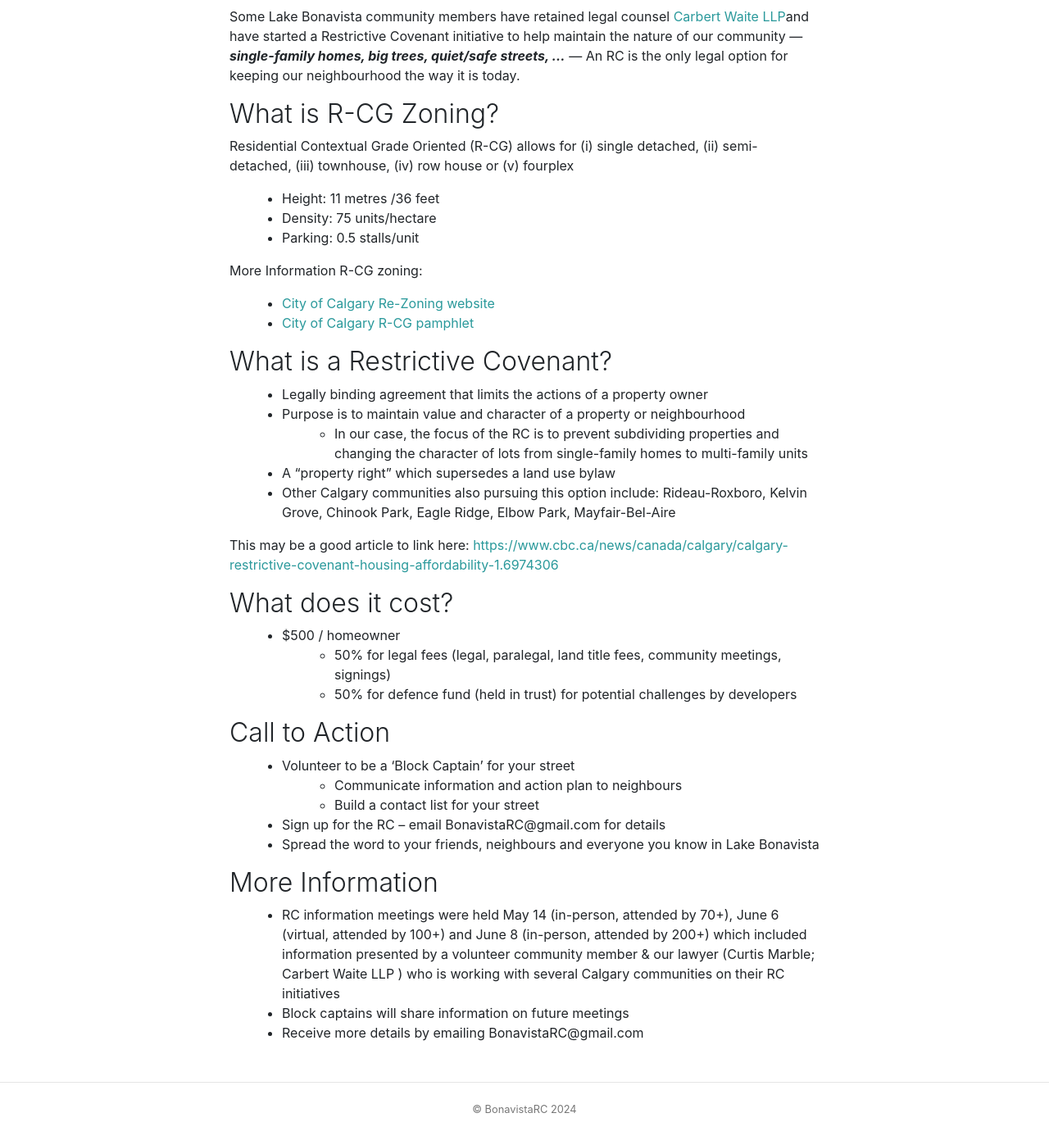
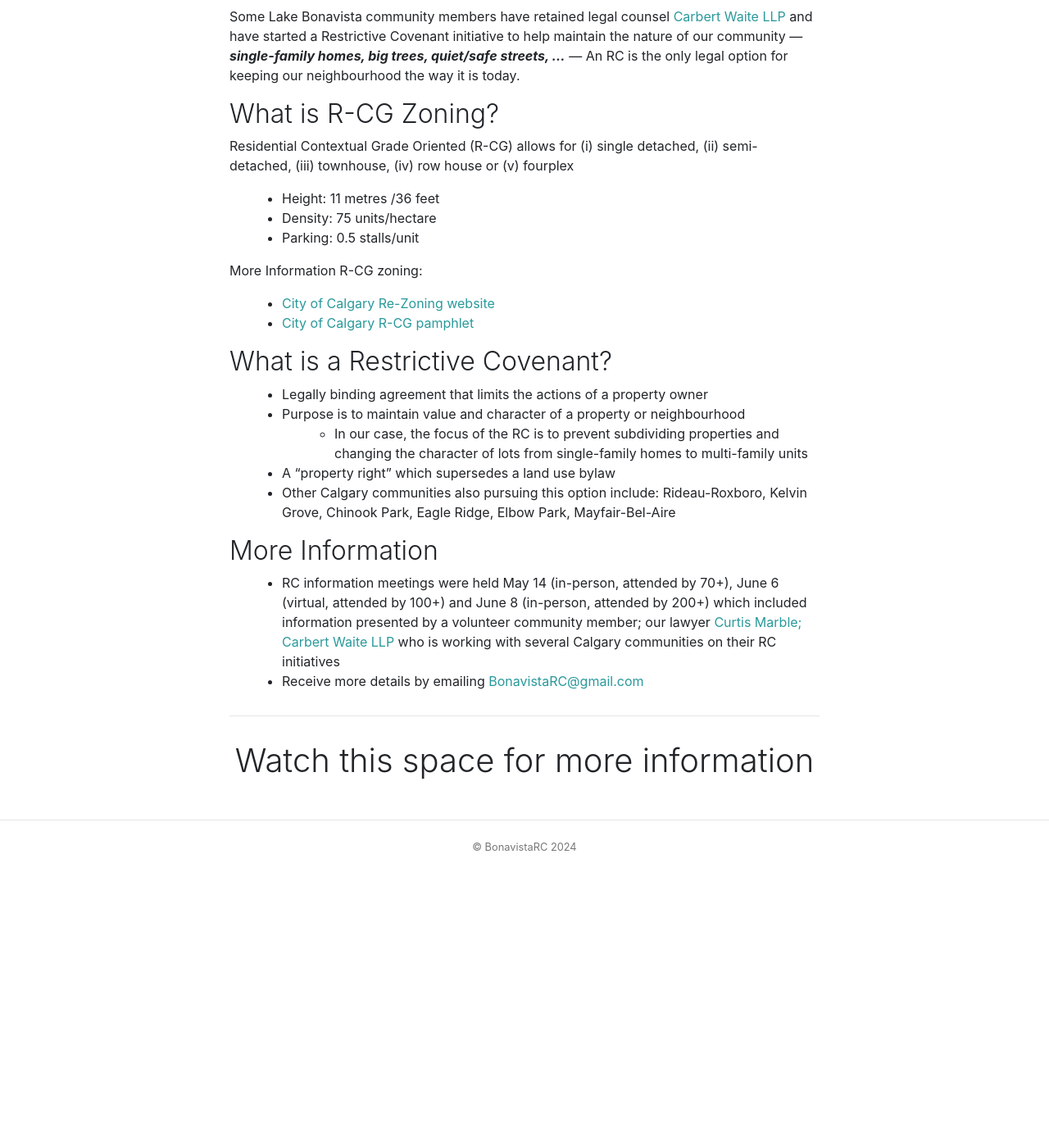
Before and after one commit to BonavistaRC/BonavistaRC.github.io, a Jekyll site: the page built from index.markdown, in a window 1280 px wide and 1400 px high, scrolled down 323 px. Shown: the top 1397 px of the window at 82% size. Built offline with Jekyll 4.4.1, drawn with Linux system fonts in a browser that asks for light colours; after the commit the page ends 1403 px from its top, so only the background shows below that.

Commit message:
Revised Landing page to map to URL

```diff
--- a/index.markdown
+++ b/index.markdown
@@ -52,7 +52,7 @@
 **As a result of the recently passed [Blanket R-CG Rezoning](https://www.calgary.ca/planning/projects/rezoning-for-housing.html) are you concerned about what could be
 built beside you?**
 
-Some Lake Bonavista community members have retained legal counsel [Carbert Waite LLP](https://carbertwaite.com/)and have started a Restrictive Covenant initiative to help maintain the nature of our community --- ***single-family homes, big trees, quiet/safe streets, ...*** --- An RC is the only legal option for keeping our neighbourhood the way it is today.
+Some Lake Bonavista community members have retained legal counsel [Carbert Waite LLP](https://carbertwaite.com/) and have started a Restrictive Covenant initiative to help maintain the nature of our community --- ***single-family homes, big trees, quiet/safe streets, ...*** --- An RC is the only legal option for keeping our neighbourhood the way it is today.
 
 ## What is R-CG Zoning?
 
@@ -77,6 +77,8 @@
 * Other Calgary communities also pursuing this option include: Rideau-Roxboro, Kelvin Grove,
 Chinook Park, Eagle Ridge, Elbow Park, Mayfair-Bel-Aire
 
+<!---
+
 This may be a good article to link here: [https://www.cbc.ca/news/canada/calgary/calgary-restrictive-covenant-housing-affordability-1.6974306](https://www.cbc.ca/news/canada/calgary/calgary-restrictive-covenant-housing-affordability-1.6974306)
 
 ## What does it cost?
@@ -88,13 +90,18 @@
 * Volunteer to be a ‘Block Captain’ for your street
   *  Communicate information and action plan to neighbours
   * Build a contact list for your street
-* Sign up for the RC – email BonavistaRC@gmail.com for details
+* Sign up for the RC – email [BonavistaRC@gmail.com](BonavistaRC@gmail.com) for details
 * Spread the word to your friends, neighbours and everyone you know in Lake Bonavista
+--->
+
 
 ## More Information
 * RC information meetings were held May 14 (in-person, attended by 70+), June 6 (virtual,
 attended by 100+) and June 8 (in-person, attended by 200+) which included information
-presented by a volunteer community member &amp; our lawyer (Curtis Marble; Carbert Waite LLP )
+presented by a volunteer community member; our lawyer [Curtis Marble; Carbert Waite LLP](https://carbertwaite.com/calgary-lawyers/curtis-marble/)
 who is working with several Calgary communities on their RC initiatives
-* Block captains will share information on future meetings
-* Receive more details by emailing BonavistaRC@gmail.com
+* Receive more details by emailing [BonavistaRC@gmail.com](BonavistaRC@gmail.com)
+
+---
+
+# Watch this space for more information
```
